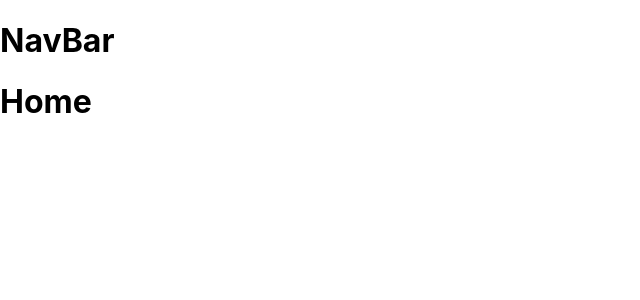
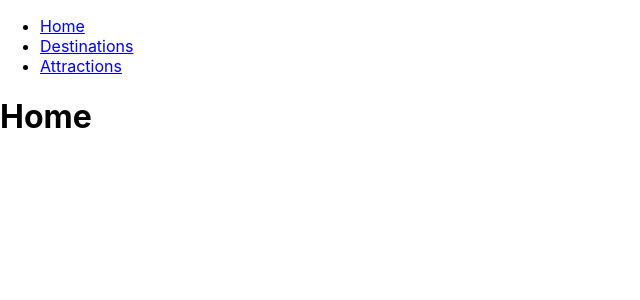
Before and after one commit to Andela24/phase-3-build-frontend, a React (Create React App) app in the folder frontend-api-project/: page / in a window 1280 px wide. Shown: the top 300 px of the page, without its empty margins (0-640 px from the left). Built offline with nearby package versions, Linux system fonts and the light colour scheme.

Commit message:
add navigation link

```diff
--- a/frontend-api-project/src/components/NavBar.js
+++ b/frontend-api-project/src/components/NavBar.js
@@ -1,10 +1,14 @@
 import React from 'react'
-
+import { NavLink } from 'react-router-dom'
 
 const NavBar = () => {
   return (
     <div>
-      <h1>NavBar</h1>
+      <ul>
+          <li><NavLink to="/">Home</NavLink></li>
+          <li><NavLink to="/destination">Destinations</NavLink></li>
+          <li><NavLink to="/attraction">Attractions</NavLink></li>
+      </ul>
     </div>
   )
 }
```
